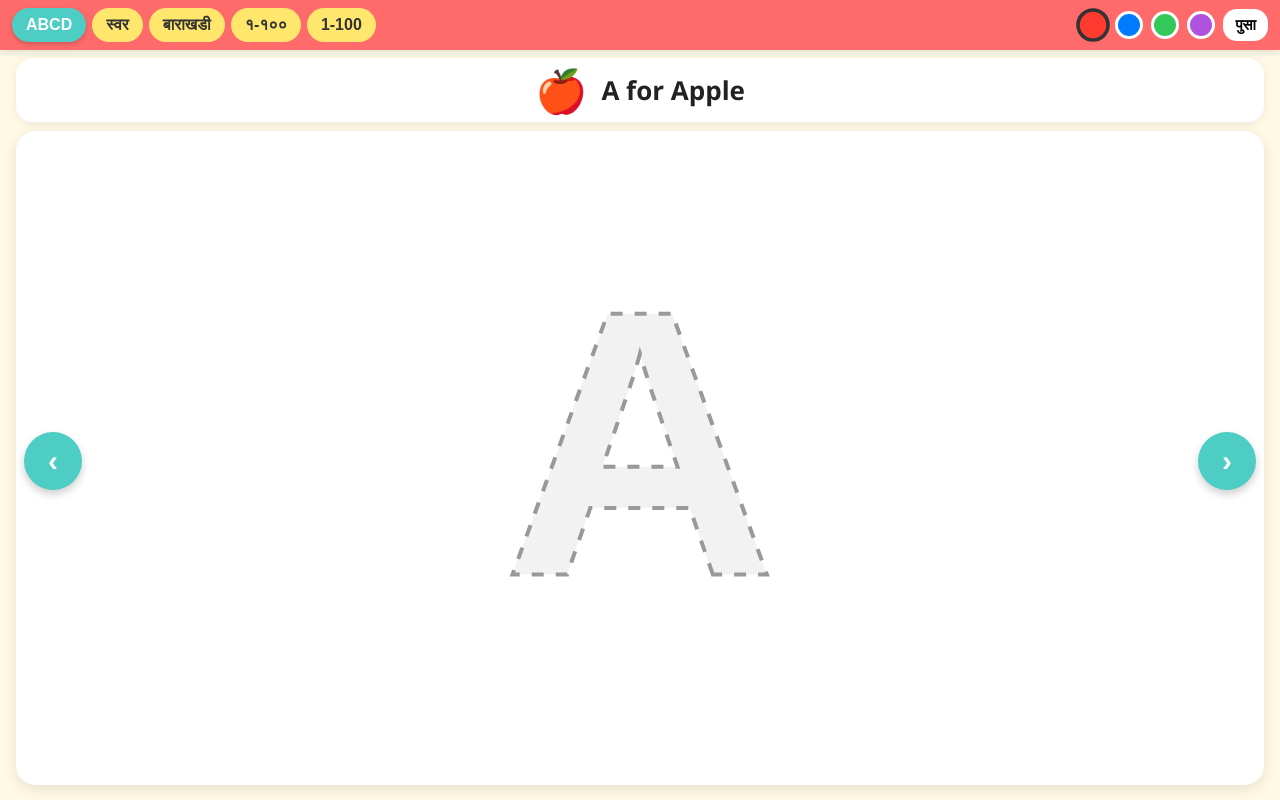
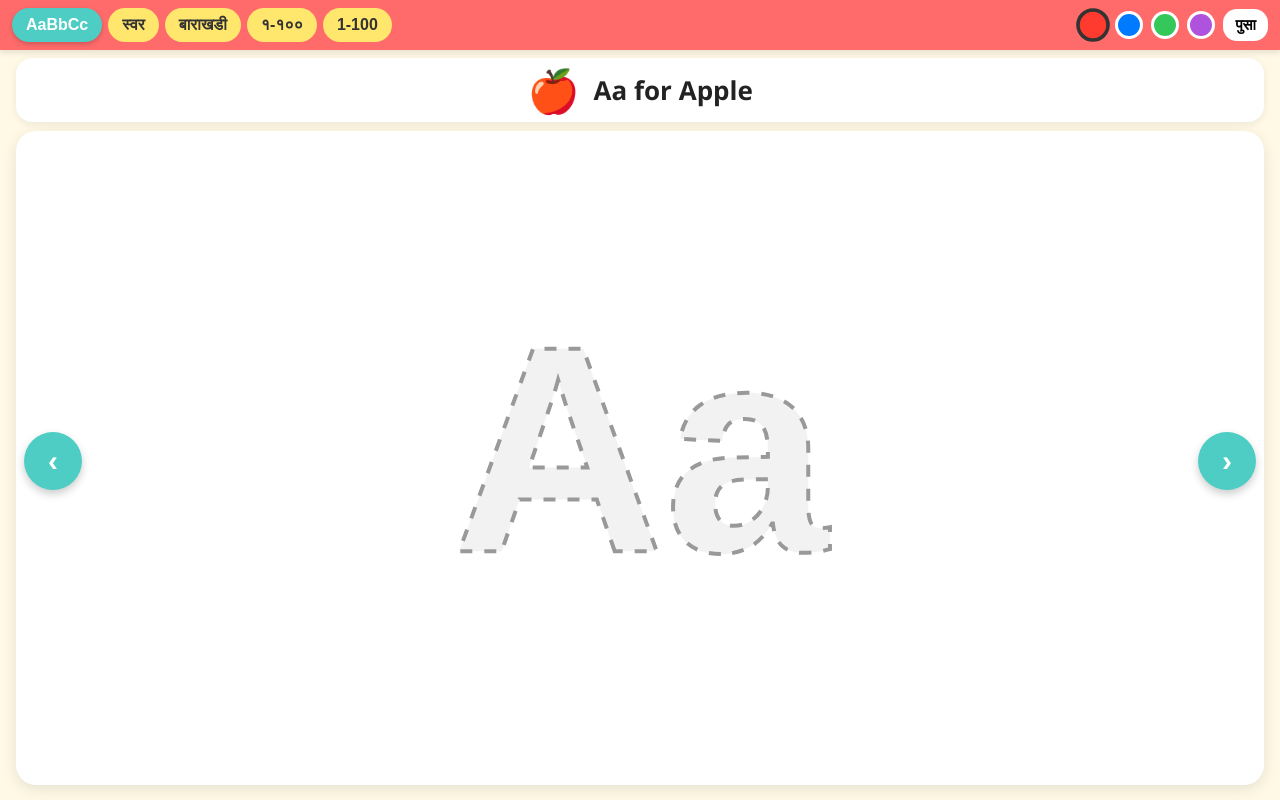
Before and after one commit to ogasiddha/kids_app, a plain HTML site: page index.html in a window 1280 px wide. Drawn offline with Linux system fonts and the light colour scheme.

Commit message:
Refactor HTML structure and improve UI elements
Updated title and improved button labels. Enhanced styling for splash screen and buttons. Refactored speech synthesis functions for better clarity and functionality.

```diff
--- a/index.html
+++ b/index.html
@@ -5,7 +5,7 @@
   <meta name="viewport" content="width=device-width, initial-scale=1.0, maximum-scale=1.0, user-scalable=no">
   <meta name="apple-mobile-web-app-capable" content="yes">
   <meta name="apple-mobile-web-app-status-bar-style" content="black-translucent">
-  <title> शंभु - ABCD, बाराखडी, १-१००</title>
+  <title>शिवशंभु पुजारी - मुलांची पाटी</title>
   <style>
     * {
       box-sizing: border-box;
@@ -81,19 +81,28 @@
     #barakhadi-bar {
       display: none;
       background: #FFE66D;
-      padding: 6px;
+      padding: 8px 10px;
       overflow-x: auto;
+      overflow-y: hidden;
       white-space: nowrap;
       touch-action: pan-x;
+      -webkit-overflow-scrolling: touch;
+      min-height: 48px;
+      align-items: center;
+      border-bottom: 2px solid #F2D14B;
     }
     .consonant-btn {
+      display: inline-block;
+      flex-shrink: 0;
       background: white;
       border: 2px solid #FF6B6B;
       border-radius: 10px;
-      padding: 5px 11px;
-      font-size: 17px;
+      padding: 5px 12px;
+      font-size: 18px;
       font-weight: bold;
-      margin-right: 5px;
+      margin-right: 6px;
+      color: #222;
+      cursor: pointer;
     }
     .consonant-btn.active {
       background: #FF6B6B;
@@ -127,6 +136,7 @@
       justify-content: center;
       align-items: center;
       padding: 8px 16px 14px;
+      min-height: 0;
     }
     canvas {
       background: white;
@@ -151,13 +161,43 @@
     }
     #prev-btn { left: 24px; }
     #next-btn { right: 24px; }
+
+    #splash-screen {
+      position: fixed;
+      inset: 0;
+      background: linear-gradient(135deg, #FF6B6B 0%, #FFE66D 100%);
+      display: flex;
+      flex-direction: column;
+      justify-content: center;
+      align-items: center;
+      z-index: 9999;
+      text-align: center;
+      padding: 24px;
+      transition: opacity 0.4s ease;
+      touch-action: auto;
+    }
+    #splash-screen.fade-out {
+      opacity: 0;
+      pointer-events: none;
+    }
+    #splash-title {
+      font-size: 44px;
+      font-weight: bold;
+      color: #FFFFFF;
+      text-shadow: 0 3px 10px rgba(0,0,0,0.25);
+      margin: 0;
+    }
   </style>
 </head>
 <body>
 
+<div id="splash-screen" onclick="dismissSplash()">
+  <h1 id="splash-title">शिवशंभु पुजारी</h1>
+</div>
+
 <header>
   <div class="tabs">
-    <button class="tab-btn active" onclick="setMode('abcd', this)">ABCD</button>
+    <button class="tab-btn active" onclick="setMode('abcd', this)">AaBbCc</button>
     <button class="tab-btn" onclick="setMode('swar', this)">स्वर</button>
     <button class="tab-btn" onclick="setMode('barakhadi', this)">बाराखडी</button>
     <button class="tab-btn" onclick="setMode('marathi_num', this)">१-१००</button>
@@ -176,7 +216,7 @@
 
 <div id="info-banner" onclick="speakCurrent()">
   <span id="info-pic">🍎</span>
-  <span id="info-text">A for Apple</span>
+  <span id="info-text">Aa for Apple</span>
 </div>
 
 <main>
@@ -190,48 +230,48 @@
   const ctx = canvas.getContext('2d');
 
   const abcdData = [
-    { char: 'A', word: 'Apple', pic: '🍎', speech: 'A for Apple' },
-    { char: 'B', word: 'Ball', pic: '⚽', speech: 'B for Ball' },
-    { char: 'C', word: 'Cat', pic: '🐱', speech: 'C for Cat' },
-    { char: 'D', word: 'Dog', pic: '🐶', speech: 'D for Dog' },
-    { char: 'E', word: 'Elephant', pic: '🐘', speech: 'E for Elephant' },
-    { char: 'F', word: 'Fish', pic: '🐟', speech: 'F for Fish' },
-    { char: 'G', word: 'Grapes', pic: '🍇', speech: 'G for Grapes' },
-    { char: 'H', word: 'Hen', pic: '🐔', speech: 'H for Hen' },
-    { char: 'I', word: 'Ice cream', pic: '🍨', speech: 'I for Ice cream' },
-    { char: 'J', word: 'Joker', pic: '🃏', speech: 'J for Joker' },
-    { char: 'K', word: 'Kite', pic: '🪁', speech: 'K for Kite' },
-    { char: 'L', word: 'Lion', pic: '🦁', speech: 'L for Lion' },
-    { char: 'M', word: 'Mango', pic: '🥭', speech: 'M for Mango' },
-    { char: 'N', word: 'Nest', pic: '🪺', speech: 'N for Nest' },
-    { char: 'O', word: 'Orange', pic: '🍊', speech: 'O for Orange' },
-    { char: 'P', word: 'Parrot', pic: '🦜', speech: 'P for Parrot' },
-    { char: 'Q', word: 'Queen', pic: '👑', speech: 'Q for Queen' },
-    { char: 'R', word: 'Rabbit', pic: '🐰', speech: 'R for Rabbit' },
-    { char: 'S', word: 'Sun', pic: '☀️', speech: 'S for Sun' },
-    { char: 'T', word: 'Tiger', pic: '🐯', speech: 'T for Tiger' },
-    { char: 'U', word: 'Umbrella', pic: '☂️', speech: 'U for Umbrella' },
-    { char: 'V', word: 'Van', pic: '🚐', speech: 'V for Van' },
-    { char: 'W', word: 'Watch', pic: '⌚', speech: 'W for Watch' },
-    { char: 'X', word: 'Xylophone', pic: '🎹', speech: 'X for Xylophone' },
-    { char: 'Y', word: 'Yak', pic: '🐂', speech: 'Y for Yak' },
-    { char: 'Z', word: 'Zebra', pic: '🦓', speech: 'Z for Zebra' }
+    { char: 'Aa', word: 'Apple', pic: '🍎', speech: 'A for Apple' },
+    { char: 'Bb', word: 'Ball', pic: '⚽', speech: 'B for Ball' },
+    { char: 'Cc', word: 'Cat', pic: '🐱', speech: 'C for Cat' },
+    { char: 'Dd', word: 'Dog', pic: '🐶', speech: 'D for Dog' },
+    { char: 'Ee', word: 'Elephant', pic: '🐘', speech: 'E for Elephant' },
+    { char: 'Ff', word: 'Fish', pic: '🐟', speech: 'F for Fish' },
+    { char: 'Gg', word: 'Grapes', pic: '🍇', speech: 'G for Grapes' },
+    { char: 'Hh', word: 'Hen', pic: '🐔', speech: 'H for Hen' },
+    { char: 'Ii', word: 'Ice cream', pic: '🍨', speech: 'I for Ice cream' },
+    { char: 'Jj', word: 'Joker', pic: '🃏', speech: 'J for Joker' },
+    { char: 'Kk', word: 'Kite', pic: '🪁', speech: 'K for Kite' },
+    { char: 'Ll', word: 'Lion', pic: '🦁', speech: 'L for Lion' },
+    { char: 'Mm', word: 'Mango', pic: '🥭', speech: 'M for Mango' },
+    { char: 'Nn', word: 'Nest', pic: '🪺', speech: 'N for Nest' },
+    { char: 'Oo', word: 'Orange', pic: '🍊', speech: 'O for Orange' },
+    { char: 'Pp', word: 'Parrot', pic: '🦜', speech: 'P for Parrot' },
+    { char: 'Qq', word: 'Queen', pic: '👑', speech: 'Q for Queen' },
+    { char: 'Rr', word: 'Rabbit', pic: '🐰', speech: 'R for Rabbit' },
+    { char: 'Ss', word: 'Sun', pic: '☀️', speech: 'S for Sun' },
+    { char: 'Tt', word: 'Tiger', pic: '🐯', speech: 'T for Tiger' },
+    { char: 'Uu', word: 'Umbrella', pic: '☂️', speech: 'U for Umbrella' },
+    { char: 'Vv', word: 'Van', pic: '🚐', speech: 'V for Van' },
+    { char: 'Ww', word: 'Watch', pic: '⌚', speech: 'W for Watch' },
+    { char: 'Xx', word: 'Xylophone', pic: '🎹', speech: 'X for Xylophone' },
+    { char: 'Yy', word: 'Yak', pic: '🐂', speech: 'Y for Yak' },
+    { char: 'Zz', word: 'Zebra', pic: '🦓', speech: 'Z for Zebra' }
   ];
 
   const swarData = [
-    { char: 'अ', word: 'अननस', pic: '🍍', speech: 'अ अ अननस' },
-    { char: 'आ', word: 'आई', pic: '👩', speech: 'आ आ आई' },
-    { char: 'इ', word: 'इमारत', pic: '🏢', speech: 'इ इ इमारत' },
-    { char: 'ई', word: 'ईडलिंबू', pic: '🍋', speech: 'ई ई ईडलिंबू' },
-    { char: 'उ', word: 'उंट', pic: '🐪', speech: 'उ उ उंट' },
-    { char: 'ऊ', word: 'ऊस', pic: '🎋', speech: 'ऊ ऊ ऊस' },
-    { char: 'ऋ', word: 'ऋषी', pic: '🧘', speech: 'ऋ ऋ ऋषी' },
-    { char: 'ए', word: 'एडका', pic: '🐐', speech: 'ए ए एडका' },
-    { char: 'ऐ', word: 'ऐरण', pic: '🔨', speech: 'ऐ ऐ ऐरण' },
-    { char: 'ओ', word: 'ओठा', pic: '👄', speech: 'ओ ओ ओठा' },
-    { char: 'औ', word: 'औषध', pic: '💊', speech: 'औ औऔषध' },
-    { char: 'अं', word: 'अंगठी', pic: '💍', speech: 'अं अंअंगठी' },
-    { char: 'अः', word: 'अः', pic: '✨', speech: 'अः अः' }
+    { char: 'अ', word: 'अननस', pic: '🍍', speech: 'अ अननस' },
+    { char: 'आ', word: 'आई', pic: '👩', speech: 'आ आई' },
+    { char: 'इ', word: 'इमारत', pic: '🏢', speech: 'इ इमारत' },
+    { char: 'ई', word: 'ईडलिंबू', pic: '🍋', speech: 'ई ईडलिंबू' },
+    { char: 'उ', word: 'उंट', pic: '🐪', speech: 'उ उंट' },
+    { char: 'ऊ', word: 'ऊस', pic: '🎋', speech: 'ऊ ऊस' },
+    { char: 'ऋ', word: 'ऋषी', pic: '🧘', speech: 'ऋ ऋषी' },
+    { char: 'ए', word: 'एडका', pic: '🐐', speech: 'ए एडका' },
+    { char: 'ऐ', word: 'ऐरण', pic: '🔨', speech: 'ऐ ऐरण' },
+    { char: 'ओ', word: 'ओठा', pic: '👄', speech: 'ओ ओठा' },
+    { char: 'औ', word: 'औषध', pic: '💊', speech: 'औ औषध' },
+    { char: 'अं', word: 'अंगठी', pic: '💍', speech: 'अं अंगठी' },
+    { char: 'अः', word: 'अः', pic: '✨', speech: 'अः' }
   ];
 
   const vyanjanPics = {
@@ -241,13 +281,26 @@
     'ण': ['बाण', '🏹'], 'त': ['तलवार', '⚔️'], 'थ': ['थवा', '🐦'], 'द': ['दप्तर', '🎒'],
     'ध': ['धनुष्य', '🏹'], 'न': ['नळ', '🚰'], 'प': ['पतंग', '🪁'], 'फ': ['फणस', '🍈'],
     'ब': ['बदक', '🦆'], 'भ': ['भोपळा', '🎃'], 'म': ['मगर', '🐊'], 'य': ['यज्ञ', '🔥'],
-    'र': ['रथ', ' chariot'.trim()], 'ल': ['लसूण', '🧄'], 'व': ['वडा', '🍩'], 'श': ['शंख', '🐚'],
-    'ष': ['षटकोन', ' Hex'.trim()], 'स': ['ससा', '🐇'], 'ह': ['हत्ती', '🐘'], 'ळ': ['बाळ', '👶'],
+    'र': ['रथ', '🛒'], 'ल': ['लसूण', '🧄'], 'व': ['वडा', '🍩'], 'श': ['शंख', '🐚'],
+    'ष': ['षटकोन', '🔷'], 'स': ['ससा', '🐇'], 'ह': ['हत्ती', '🐘'], 'ळ': ['बाळ', '👶'],
     'क्ष': ['क्षत्रिय', '🛡️'], 'ज्ञ': ['ज्ञान', '📚']
   };
 
   const vyanjanList = Object.keys(vyanjanPics);
   const matras = ["", "ा", "ि", "ी", "ु", "ू", "े", "ै", "ो", "ौ", "ं", "ः"];
+
+  const marathiNumberWords = [
+    "एक","दोन","तीन","चार","पाच","सहा","सात","आठ","नऊ","दहा",
+    "अकरा","बारा","तेरा","चौदा","पंधरा","सोळा","सतरा","अठरा","एकोणीस","वीस",
+    "एकवीस","बावीस","तेवीस","चोवीस","पंचवीस","सव्वीस","सत्तावीस","अठ्ठावीस","एकोणतीस","तीस",
+    "एकतीस","बत्तीस","तेहतीस","चौतीस","पस्तीस","छत्तीस","सदतीस","अडतीस","एकोणचाळीस","चाळीस",
+    "एक्केचाळीस","बेचाळीस","त्रेचाळीस","चव्वेचाळीस","पंचेचाळीस","सेहेचाळीस","सत्तेचाळीस","अठ्ठेचाळीस","एकोणपन्नास","पन्नास",
+    "एकावन्न","बावन्न","त्रेपन्न","चोपन्न","पंचावन्न","छप्पन्न","सत्तावन्न","अठ्ठावन्न","एकोणसाठ","साठ",
+    "एकसष्ठ","बासष्ठ","त्रेसष्ठ","चौसष्ठ","पासष्ठ","छसष्ठ","सदुसष्ठ","अडुसष्ठ","एकोणसत्तर","सत्तर",
+    "एक्काहत्तर","बाहत्तर","त्र्याहत्तर","चौर्‍याहत्तर","पंच्याहत्तर","शहात्तर","सत्त्याहत्तर","अठ्ठ्याहत्तर","एकोणऐंशी","ऐंशी",
+    "एक्याऐंशी","ब्याऐंशी","त्र्याऐंशी","चौऱ्याऐंशी","पंच्याऐंशी","शहाऐंशी","सत्त्याऐंशी","अठ्ठ्याऐंशी","एकोणनव्वद","नव्वद",
+    "एक्याण्णव","ब्याण्णव","त्र्याण्णव","चौऱ्याण्णव","पंच्याण्णव","शहाण्णव","सत्त्याण्णव","अठ्ठ्याण्णव","नव्याण्णव","शंभर"
+  ];
 
   function toMarathiDigits(numStr) {
     const map = {'0':'०','1':'१','2':'२','3':'३','4':'४','5':'५','6':'६','7':'७','8':'८','9':'९'};
@@ -263,11 +316,12 @@
   const marathiNumData = Array.from({length: 100}, (_, i) => {
     const n = i + 1;
     const mDigit = toMarathiDigits(String(n));
+    const mWord = marathiNumberWords[i];
     return {
       char: mDigit,
-      word: `अंक ${mDigit}`,
+      word: `${mDigit} (${mWord})`,
       pic: getNumberPics(n),
-      speech: mDigit,
+      speech: mWord,
       lang: 'mr-IN'
     };
   });
@@ -335,7 +389,7 @@
     currentIndex = 0;
 
     if (mode === 'barakhadi') {
-      barakhadiBar.style.display = 'block';
+      barakhadiBar.style.display = 'flex';
       currentList = buildBarakhadiList(currentConsonant);
     } else {
       barakhadiBar.style.display = 'none';
@@ -367,7 +421,8 @@
   function drawGuide() {
     ctx.clearRect(0, 0, canvas.width, canvas.height);
     const item = currentList[currentIndex];
-    const fontSize = Math.min(canvas.width, canvas.height) * 0.58;
+    const ratio = currentMode === 'abcd' ? 0.45 : 0.58;
+    const fontSize = Math.min(canvas.width, canvas.height) * ratio;
 
     ctx.save();
     ctx.font = `bold ${fontSize}px sans-serif`;
@@ -384,10 +439,25 @@
     ctx.restore();
   }
 
-  function speakCurrent() {
+  function speakText(text, lang) {
     if (!('speechSynthesis' in window)) return;
     window.speechSynthesis.cancel();
+    const utterance = new SpeechSynthesisUtterance(text);
+    const voices = window.speechSynthesis.getVoices();
+    const matchedVoice = voices.find(v => v.lang && v.lang.toLowerCase().startsWith((lang || 'mr-IN').slice(0, 2).toLowerCase()));
+    if (matchedVoice) {
+      utterance.voice = matchedVoice;
+    }
+    utterance.lang = lang || 'mr-IN';
+    utterance.rate = 0.85;
+    window.speechSynthesis.speak(utterance);
+  }
 
+  if ('speechSynthesis' in window) {
+    window.speechSynthesis.onvoiceschanged = () => {};
+  }
+
+  function speakCurrent() {
     const item = currentList[currentIndex];
     let textToSpeak = item.speech;
     let lang = 'mr-IN';
@@ -400,11 +470,7 @@
     } else {
       lang = 'mr-IN';
     }
-
-    const utterance = new SpeechSynthesisUtterance(textToSpeak);
-    utterance.lang = lang;
-    utterance.rate = 0.85;
-    window.speechSynthesis.speak(utterance);
+    speakText(textToSpeak, lang);
   }
 
   function loadChar() {
@@ -470,13 +536,26 @@
   canvas.addEventListener('touchmove', moveDraw, {passive: false});
   window.addEventListener('touchend', endDraw);
 
+  let splashDismissed = false;
+  function dismissSplash() {
+    if (splashDismissed) return;
+    splashDismissed = true;
+    const splash = document.getElementById('splash-screen');
+    splash.classList.add('fade-out');
+    setTimeout(() => {
+      splash.style.display = 'none';
+      resizeCanvas();
+      speakCurrent();
+    }, 400);
+  }
+
   updateBanner();
   resizeCanvas();
+  speakText('शिवशंभु पुजारी', 'mr-IN');
 
-  document.body.addEventListener('touchstart', function initSpeech() {
-    speakCurrent();
-    document.body.removeEventListener('touchstart', initSpeech);
-  }, {once: true});
+  setTimeout(() => {
+    dismissSplash();
+  }, 1800);
 </script>
 
 </body>
```
